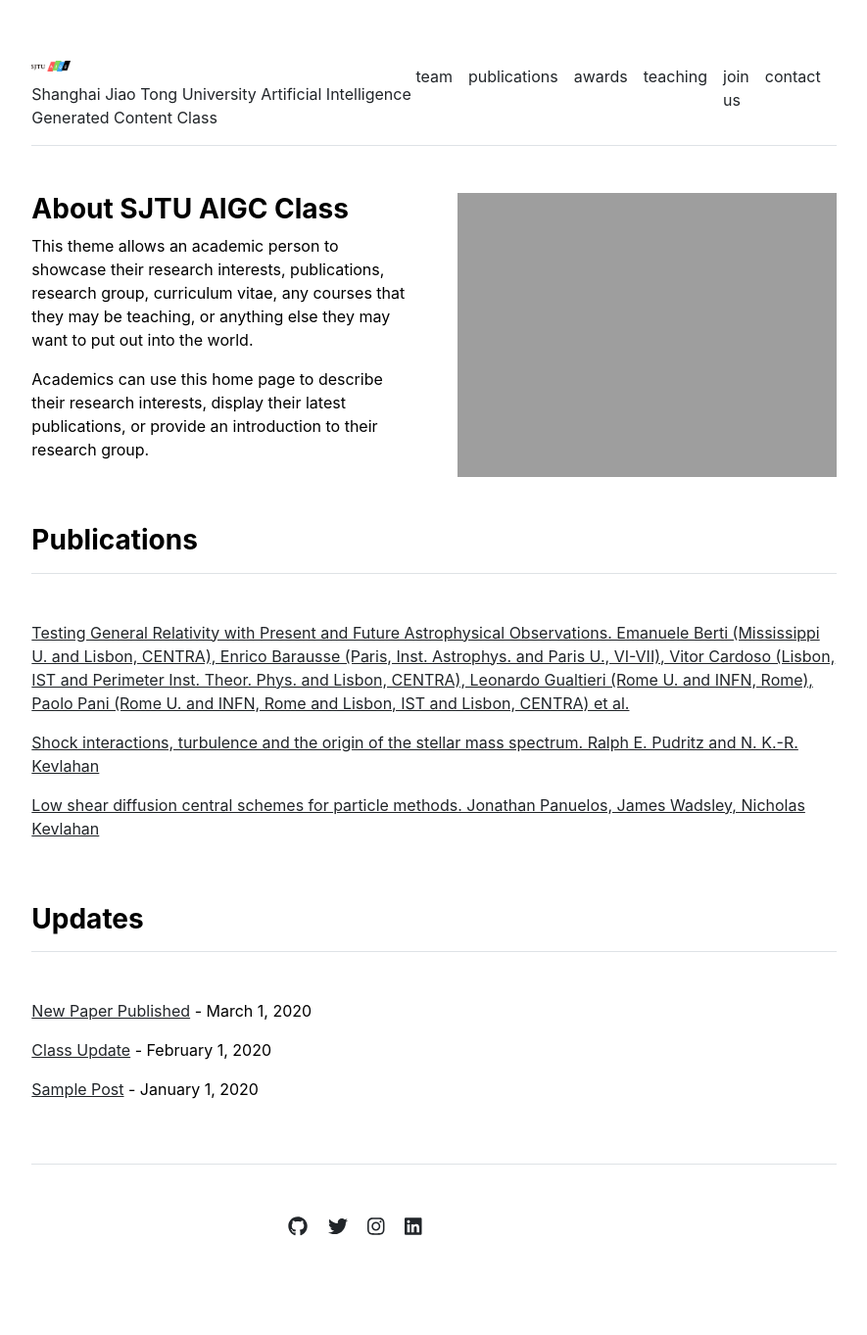
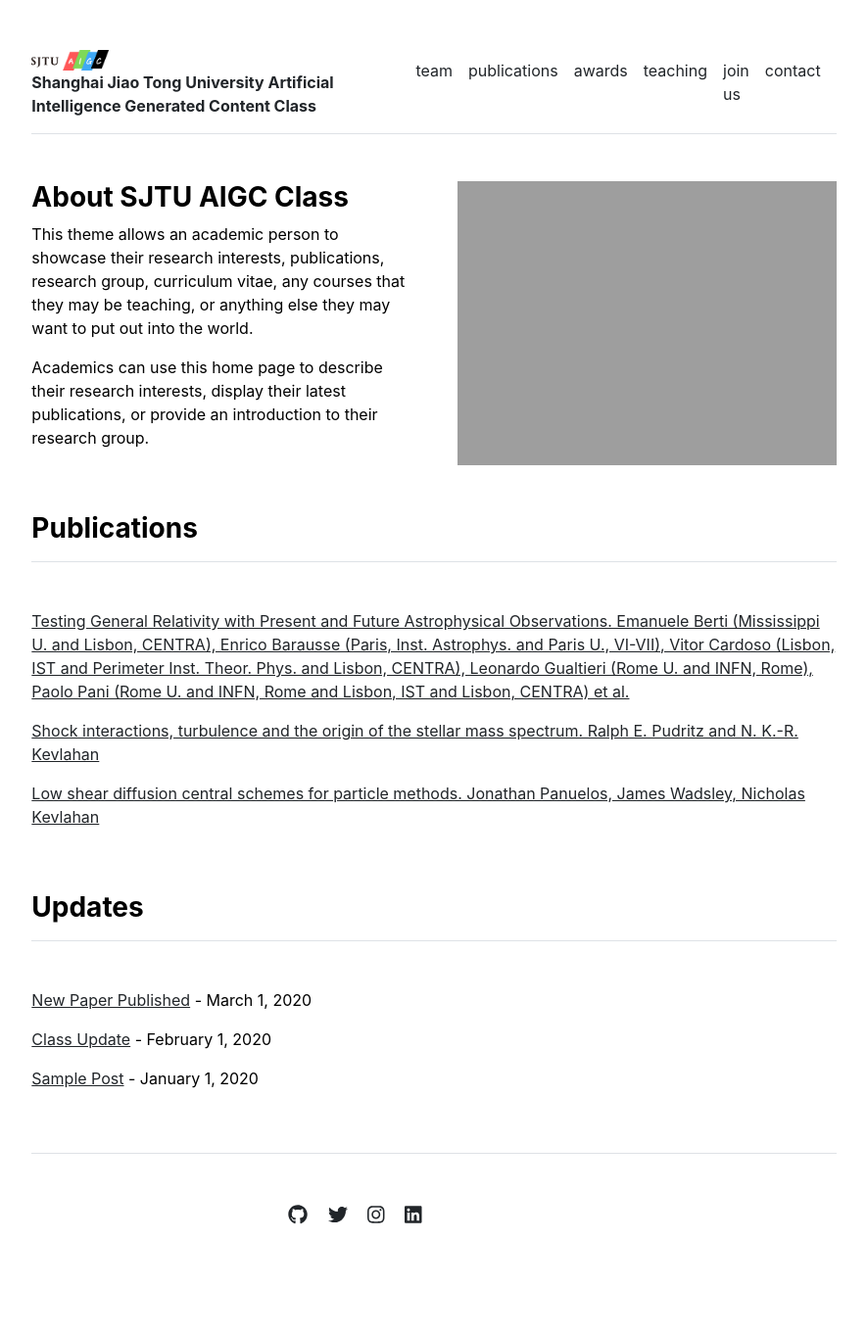
Before and after one commit to SJTU-AIGC/SJTU-AIGC.github.io, a Jekyll site: the page built from index.md, in a window 1280 px wide. Shown: the whole page at 98% size, without its empty margins (197-1082 px from the left). Built offline with Jekyll 4.4.1, drawn with Linux system fonts in a browser that asks for light colours.

Commit message:
Update header.html

```diff
--- a/_includes/header.html
+++ b/_includes/header.html
@@ -9,12 +9,12 @@
 
 
     <a href="{{ site.github.url }}/" class="d-flex align-items-center">
-      <span class="fs-4 fw-bold"> <img src="{{ site.github.url }}/assets/img/SJTU AIGC-logo-RGB.png" alt="SJTU-AIGC-Logo" width="10%"/> </span>
+      <span> <img src="{{ site.github.url }}/assets/img/SJTU AIGC-logo-RGB.png" alt="SJTU-AIGC-Logo" width="20%"/> </span>
     </a>
 
 
     <a href="{{ site.github.url }}/" class="d-flex align-items-center text-decoration-none">
-      <span>{{ site.description }}</span>
+      <span class="fw-bold">{{ site.description }}</span>
     </a>
 
   </div>
```
